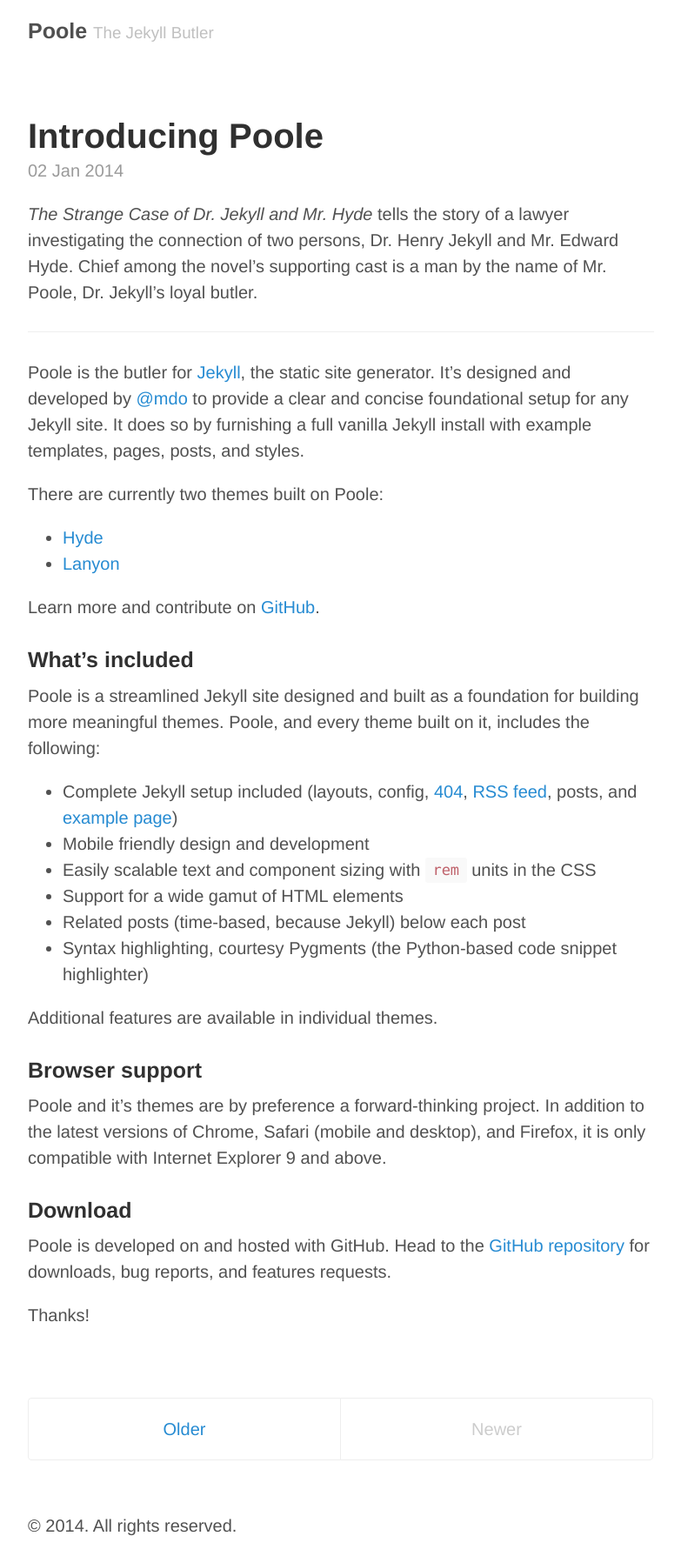
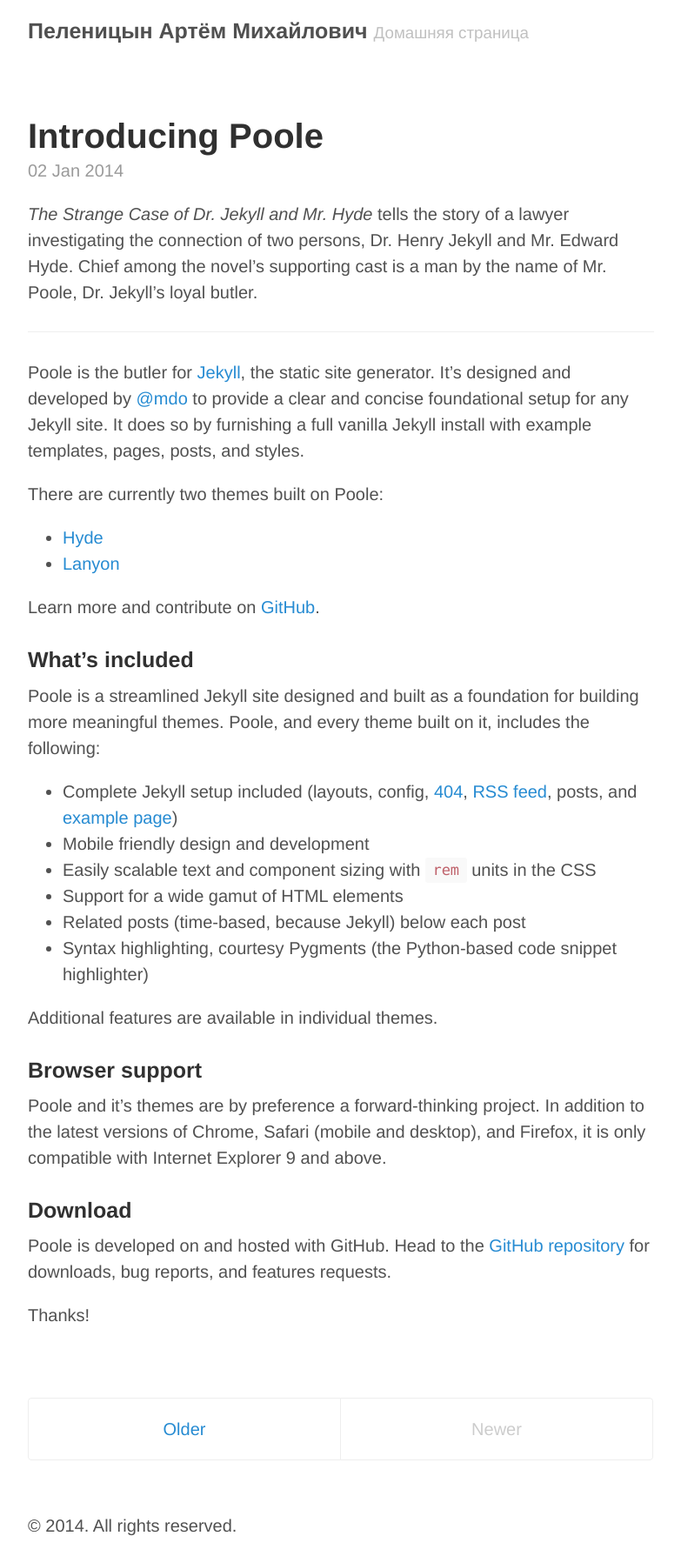
Before and after one commit to ulysses4ever/ulysses.mmcs.sfedu.ru, a Jekyll site: the page built from index.html, in a window 1280 px wide. Shown: the whole page at 87% size, without its empty margins (248-1031 px from the left). Built offline with Jekyll 4.4.1, drawn with Linux system fonts in a browser that asks for light colours; Markdown is read by kramdown in place of the engine named in the settings; the list of posts is cut into pages by our own code.

Commit message:
Tune _config.yml

```diff
--- a/_config.yml
+++ b/_config.yml
@@ -1,22 +1,19 @@
 # Dependencies
 markdown:         redcarpet
-pygments:         true
+highlighter:      true
 
 # Permalinks
 permalink:        pretty
 
 # Setup
-title:            Poole
-tagline:          The Jekyll Butler
-url:              http://getpoole.com
+title:            Пеленицын Артём Михайлович
+tagline:          Домашняя страница
 paginate:         1
-baseurl:          /
+baseurl:          /~ulysses/
 author:
-  name:           Mark Otto
-  url:            https://twitter.com/mdo
-  email:          markdotto@gmail.com
+  name:           Артём Пеленицын
+  url:            https://twitter.com/ulysses4ever
+  email:          ulysses4ever@gmail.com
 
 # Custom vars
-version:          1.0.0
-github:
-  repo:           https://github.com/poole/poole
+version:          0.0.1
```
